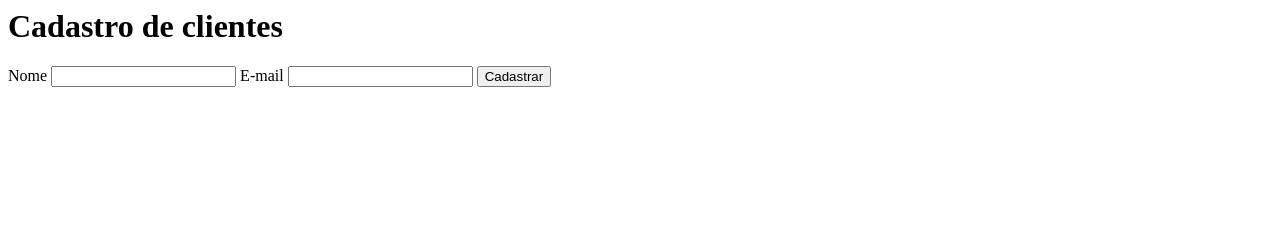
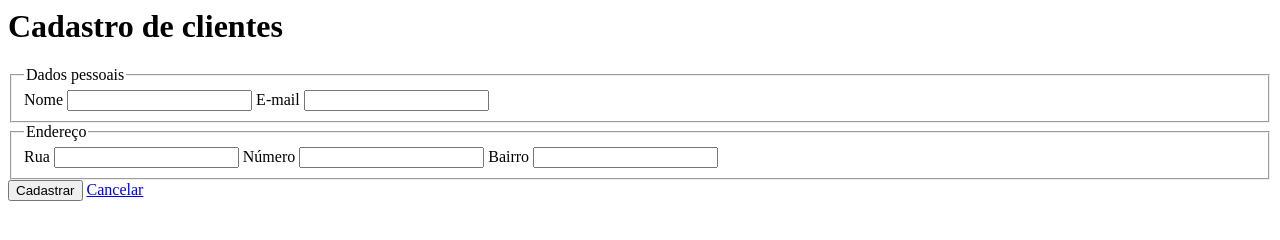
Before and after one commit to juniorgetsoftware/juniorgetsoftware.github.io, a plain HTML site: page index.html in a window 1280 px wide. Drawn offline with Linux system fonts and the light colour scheme.

Commit message:
Criação de formulário de cadastro de clientes

```diff
--- a/index.html
+++ b/index.html
@@ -8,13 +8,32 @@
         <form>
             <h1>Cadastro de clientes</h1>
 
-            <label for="nome" >Nome</label>
-            <input id="nome" type="text" required>
 
-            <label for="email">E-mail</label>
-            <input id="email" type="email" required>
+            <fieldset>
+                <legend>Dados pessoais</legend>
+                <label for="nome">Nome</label>
+                <input id="nome" type="text" required>
+
+                <label for="email">E-mail</label>
+                <input id="email" type="email" required>
+            </fieldset>
+
+            <fieldset>
+                <legend>Endereço</legend>
+
+                <label for="rua">Rua</label>
+                <input id="rua" type="text" required>
+
+                <label for="numero">Número</label>
+                <input id="numero" type="text" required>
+
+                <label for="bairro">Bairro</label>
+                <input id="bairro" type="text" required>
+
+            </fieldset>
 
             <button>Cadastrar</button>
+            <a href="index.html">Cancelar</a>
 
         </form>
     </body>
```
